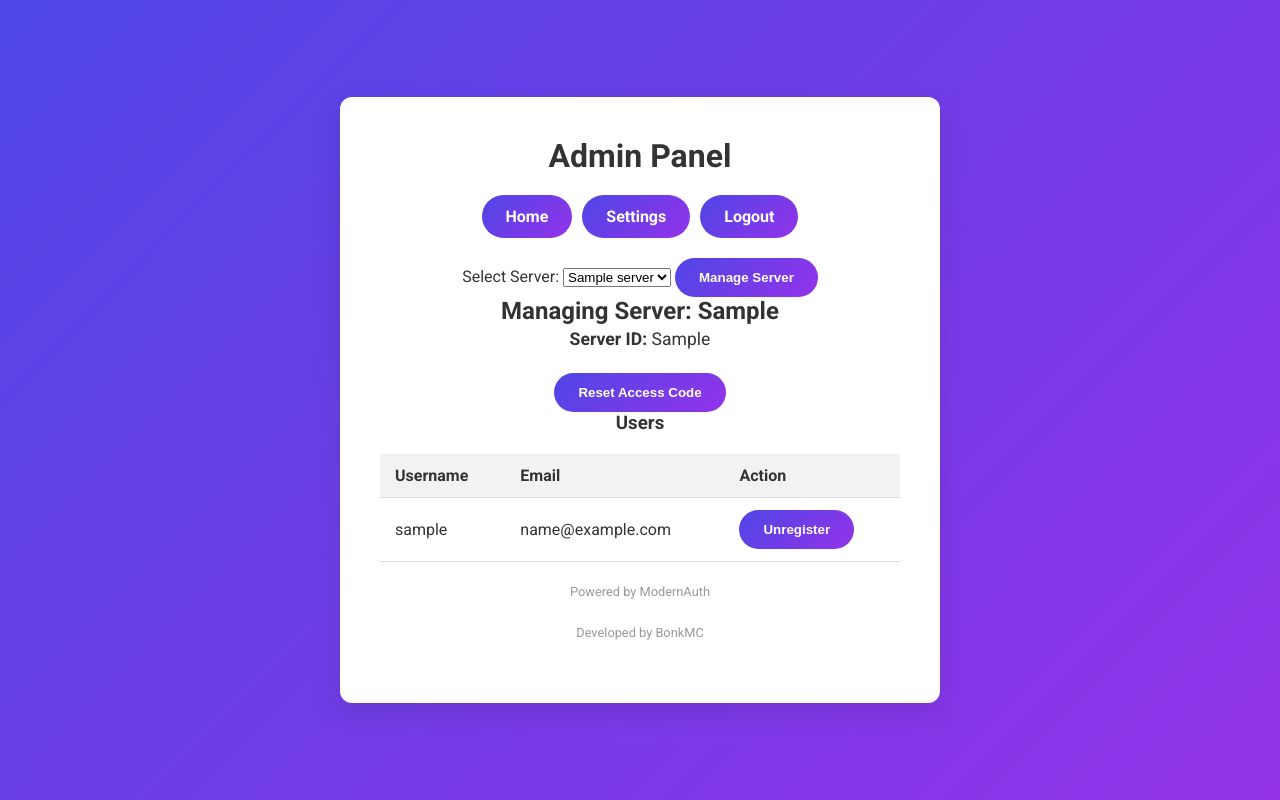
After one commit to BonkMC/modernauth-backend, a Flask app: template templates/admin.html in a window 1280 px wide. The commit adds this page. Run offline with Flask 2, Linux system fonts and the light colour scheme; the template is opened without the code that fills it: most values are stand-ins (such as "Sample title", 1, 10 or a date in 2020).

Commit message:
Security updates, added admin panel

```diff
--- a/main.py
+++ b/main.py
@@ -5,22 +5,12 @@ from dotenv import load_dotenv
 from urllib.parse import urlencode
 from userdb import UserDB
 from tokensystem import TokenSystemDB
-
-# Import rate limiting tools
-from flask_limiter import Limiter
-from flask_limiter.util import get_remote_address
+from admin_db import AdminDB  # New admin database
 
 load_dotenv()
 app = Flask(__name__)
 app.secret_key = os.getenv("APP_SECRET_KEY")
 
-# Initialize the limiter with a global default rate limit.
-# For example, this sets a limit of 100 requests per day and 20 per hour per IP.
-limiter = Limiter(
-    app,
-    key_func=get_remote_address,
-    default_limits=["100 per day", "20 per hour"]
-)
 
 def load_server_config():
     """Load the server configuration from disk so that new keys appear without downtime."""
@@ -29,6 +19,7 @@ def load_server_config():
             return json.load(f)
     except FileNotFoundError:
         return {}
+
 
 # Serve static style.css
 @app.route('/style.css')
@@ -48,13 +39,17 @@ oauth.register(
 # Initialize our per-server user and token databases
 userdb = UserDB()
 tokensdb = TokenSystemDB()
+admin_db = AdminDB()  # Initialize admin database
 
 
 @app.route("/")
 def home():
     if "user" in session:
-        return render_template("home.html", user=session["user"].get("name"))
-    return render_template("home.html", user=None)
+        user_sub = session["user"]["sub"]
+        accessible = admin_db.get_accessible_servers(user_sub)
+        admin_access = (accessible != [])
+        return render_template("home.html", user=session["user"].get("name"), admin_access=admin_access)
+    return render_template("home.html", user=None, admin_access=False)
 
 
 @app.route("/login")
@@ -141,11 +136,7 @@ def auth_token(server_id, token):
 
 
 # New secure API endpoint for token creation.
-# This endpoint requires a valid secret in the HTTP header.
-# Modified so that the response is generic to avoid confirming token creation.
-# Added a stricter rate limit for additional protection.
 @app.route("/api/createtoken", methods=["POST"])
-@limiter.limit("5 per minute")
 def create_token():
     data = request.get_json()
     generic_response = {"message": "If your token is valid, you will see the appropriate behavior."}
@@ -168,9 +159,7 @@ def create_token():
 
 
 # Secure API endpoint: The secret key must be provided in the HTTP header.
-# Added a rate limit to prevent brute force attempts.
 @app.route("/api/authstatus/<server_id>/<token>", methods=["GET"])
-@limiter.limit("10 per minute")
 def authstatus(server_id, token):
     server_config = load_server_config()
     expected_secret = server_config.get(server_id, {}).get("secret_key")
@@ -205,7 +194,10 @@ def isuser(server_id, username):
 def settings():
     if "user" not in session or "sub" not in session["user"]:
         return redirect(url_for("login"))
-    return render_template("settings.html", user=session["user"])
+    user_sub = session["user"]["sub"]
+    accessible = admin_db.get_accessible_servers(user_sub)
+    admin_access = (accessible != [])
+    return render_template("settings.html", user=session["user"], admin_access=admin_access)
 
 
 @app.route("/link/<provider>")
@@ -299,5 +291,111 @@ def link_callback(provider):
     return render_template("success.html", message=message)
 
 
+#########################
+# Admin Panel Endpoints
+#########################
+
+@app.route("/admin", methods=["GET"])
+def admin_panel():
+    if "user" not in session or "sub" not in session["user"]:
+        return redirect(url_for("login"))
+    user_sub = session["user"]["sub"]
+    accessible = admin_db.get_accessible_servers(user_sub)
+    if accessible == []:
+        return render_template("error.html", message="You do not have admin or manager privileges.")
+    server_config = load_server_config()
+    if accessible == "all":
+        servers = list(server_config.keys())
+    else:
+        servers = accessible
+    selected_server = request.args.get("server_id")
+    users = {}
+    if selected_server:
+        if selected_server in userdb.data:
+            users = userdb.data[selected_server]
+    # Determine if current user is a full admin
+    is_full_admin = admin_db.is_admin(user_sub)
+    return render_template("admin.html", servers=servers, selected_server=selected_server, users=users,
+                           is_full_admin=is_full_admin)
+
+
+@app.route("/admin/reset_code", methods=["POST"])
+def reset_code():
+    if "user" not in session or "sub" not in session["user"]:
+        return jsonify({"error": "Unauthorized"}), 401
+    user_sub = session["user"]["sub"]
+    accessible = admin_db.get_accessible_servers(user_sub)
+    if accessible == []:
+        return jsonify({"error": "Unauthorized"}), 401
+    data = request.get_json()
+    server_id = data.get("server_id")
+    if not server_id:
+        return jsonify({"error": "Missing server_id"}), 400
+    if accessible != "all" and server_id not in accessible:
+        return jsonify({"error": "Access denied"}), 403
+    from controls import generate_secret_key
+    new_code = generate_secret_key(100)
+    config = load_server_config()
+    if server_id not in config:
+        return jsonify({"error": "Server not found"}), 404
+    config[server_id]["secret_key"] = new_code
+    with open("server_config.json", "w") as f:
+        json.dump(config, f, indent=4)
+    return jsonify({"new_code": new_code})
+
+
+@app.route("/admin/unregister_user", methods=["POST"])
+def unregister_user():
+    if "user" not in session or "sub" not in session["user"]:
+        return redirect(url_for("login"))
+    user_sub = session["user"]["sub"]
+    accessible = admin_db.get_accessible_servers(user_sub)
+    if accessible == []:
+        return render_template("error.html", message="Unauthorized")
+    server_id = request.form.get("server_id")
+    username = request.form.get("username")
+    if not server_id or not username:
+        return render_template("error.html", message="Missing parameters.")
+    if accessible != "all" and server_id not in accessible:
+        return render_template("error.html", message="Access denied.")
+    if server_id in userdb.data and username in userdb.data[server_id]:
+        del userdb.data[server_id][username]
+        userdb.save()
+    return redirect(url_for("admin_panel", server_id=server_id))
+
+
+@app.route("/admin/import_users", methods=["GET", "POST"])
+def import_users():
+    # Only full admins can import users
+    if "user" not in session or "sub" not in session["user"]:
+        return redirect(url_for("login"))
+    user_sub = session["user"]["sub"]
+    if not admin_db.is_admin(user_sub):
+        return render_template("error.html", message="Only full admins can import users.")
+
+    if request.method == "GET":
+        server_id = request.args.get("server_id")
+        if not server_id:
+            # Provide a list of available servers from the main user database.
+            servers = list(userdb.data.keys())
+            return render_template("import_users.html", servers=servers, selected_server=None, users={})
+        else:
+            # List users from the selected server who are not already imported for that server.
+            users = {}
+            if server_id in userdb.data:
+                for username, details in userdb.data[server_id].items():
+                    existing = admin_db.data.get(details.get("sub"))
+                    if existing and server_id in existing.get("servers", []):
+                        continue
+                    users[username] = details
+            return render_template("import_users.html", servers=[], selected_server=server_id, users=users)
+    else:  # POST
+        server_id = request.form.get("server_id")
+        selected_users = request.form.getlist("user_sub")
+        for user_sub_to_import in selected_users:
+            admin_db.import_user(user_sub_to_import, server_id)
+        return redirect(url_for("admin_panel", server_id=server_id))
+
+
 if __name__ == "__main__":
     app.run(host="0.0.0.0", port=int(os.getenv("PORT", 3000)))
--- a/style.css
+++ b/style.css
@@ -50,7 +50,7 @@ p {
   line-height: 1.6;
 }
 
-/* Button: use the same gradient as the background */
+/* Button styling */
 .button {
   display: inline-block;
   padding: 12px 24px;
@@ -61,6 +61,7 @@ p {
   font-weight: bold;
   transition: transform 0.3s ease, box-shadow 0.3s ease;
   border: none;
+  cursor: pointer;
 }
 
 .button:hover {
@@ -68,13 +69,12 @@ p {
   box-shadow: 0 4px 15px rgba(0, 0, 0, 0.2);
 }
 
-/* Indicate error with red text */
+/* Error and success text */
 .error-text {
   color: #ef4444;
   font-weight: bold;
 }
 
-/* Indicate success with green text */
 .success-text {
   color: #10b981;
   font-weight: bold;
@@ -108,3 +108,33 @@ p {
     gap: 5px;
   }
 }
+
+/* Admin Panel Table Styling */
+table.admin-table {
+  width: 100%;
+  border-collapse: collapse;
+  margin-top: 20px;
+}
+
+table.admin-table th,
+table.admin-table td {
+  padding: 12px 15px;
+  text-align: left;
+  border-bottom: 1px solid #ddd;
+}
+
+table.admin-table th {
+  background-color: #f2f2f2;
+  color: #333;
+  font-weight: bold;
+}
+
+table.admin-table tr:hover {
+  background-color: #f9f9f9;
+}
+
+/* Warning message styling */
+.warning {
+  color: red;
+  font-weight: bold;
+}
--- /dev/null
+++ b/templates/admin.html
@@ -0,0 +1,98 @@
+<!DOCTYPE html>
+<html>
+<head>
+    <meta charset="UTF-8">
+    <title>Admin Panel - ModernAuth</title>
+    <link rel="stylesheet" href="/style.css">
+</head>
+<body>
+<div class="container">
+    <h1>Admin Panel</h1>
+    <div class="nav">
+        <a class="button" href="/">Home</a>
+        <a class="button" href="/settings">Settings</a>
+        <a class="button" href="/logout">Logout</a>
+        {% if is_full_admin %}
+            <a class="button" href="/admin/import_users">Import Users</a>
+        {% endif %}
+    </div>
+
+    <form method="get" action="/admin">
+        <label for="server_select">Select Server:</label>
+        <select id="server_select" name="server_id">
+            {% for server in servers %}
+                <option value="{{ server }}" {% if server == selected_server %}selected{% endif %}>{{ server }}</option>
+            {% endfor %}
+        </select>
+        <button type="submit" class="button">Manage Server</button>
+    </form>
+
+    {% if selected_server %}
+    <h2>Managing Server: {{ selected_server }}</h2>
+    <p><strong>Server ID:</strong> {{ selected_server }}</p>
+    <button id="resetButton" class="button">Reset Access Code</button>
+    <p id="resetMessage" class="warning" style="display:none;">
+        The new access code is: <span id="newCode"></span>.
+        <br>Please note, you won't be able to see it again!
+    </p>
+
+    <h3>Users</h3>
+    <table class="admin-table">
+        <thead>
+            <tr>
+                <th>Username</th>
+                <th>Email</th>
+                <th>Action</th>
+            </tr>
+        </thead>
+        <tbody>
+            {% for username, details in users.items() %}
+            <tr>
+                <td>{{ username }}</td>
+                <td>{{ details.email }}</td>
+                <td>
+                    <form method="post" action="/admin/unregister_user" onsubmit="return confirm('Are you sure you want to unregister this user?');">
+                        <input type="hidden" name="server_id" value="{{ selected_server }}">
+                        <input type="hidden" name="username" value="{{ username }}">
+                        <button type="submit" class="button">Unregister</button>
+                    </form>
+                </td>
+            </tr>
+            {% endfor %}
+        </tbody>
+    </table>
+    {% endif %}
+
+    <p class="footer">Powered by ModernAuth</p>
+    <p class="footer">Developed by BonkMC</p>
+</div>
+
+<script>
+document.getElementById("resetButton").addEventListener("click", function() {
+    if (confirm("Are you sure you want to reset the access code? This cannot be undone.")) {
+        fetch("/admin/reset_code", {
+            method: "POST",
+            headers: {
+                "Content-Type": "application/json"
+            },
+            body: JSON.stringify({ server_id: "{{ selected_server }}" })
+        })
+        .then(response => response.json())
+        .then(data => {
+            if (data.new_code) {
+                document.getElementById("newCode").innerText = data.new_code;
+                document.getElementById("resetMessage").style.display = "block";
+                alert("New access code: " + data.new_code + "\nPlease note: You won't be able to see this code again.");
+            } else {
+                alert("Failed to reset access code.");
+            }
+        })
+        .catch(err => {
+            console.error(err);
+            alert("Error resetting access code.");
+        });
+    }
+});
+</script>
+</body>
+</html>
--- a/templates/home.html
+++ b/templates/home.html
@@ -11,6 +11,9 @@
     {% if user %}
         <div class="nav">
             <a class="button" href="/settings">Settings</a>
+            {% if admin_access %}
+                <a class="button" href="/admin">Admin Panel</a>
+            {% endif %}
             <a class="button" href="/logout">Logout</a>
         </div>
         <p style="font-size: 0.9rem; margin-top: 10px;">Logged in as <strong>{{ user }}</strong></p>
--- a/templates/settings.html
+++ b/templates/settings.html
@@ -11,6 +11,9 @@
     <p>Welcome, {{ user.name or user.email }}!</p>
     <div class="nav">
         <a class="button" href="/">Home</a>
+        {% if admin_access %}
+            <a class="button" href="/admin">Admin Panel</a>
+        {% endif %}
         <a class="button" href="/logout">Logout</a>
     </div>
     <h2>Link a New Account</h2>
```
Also changed, not shown: admin_db.py (added, +60 -0 lines), server_config.json (+1 -1 lines), templates/import_users.html (added, +65 -0 lines).
